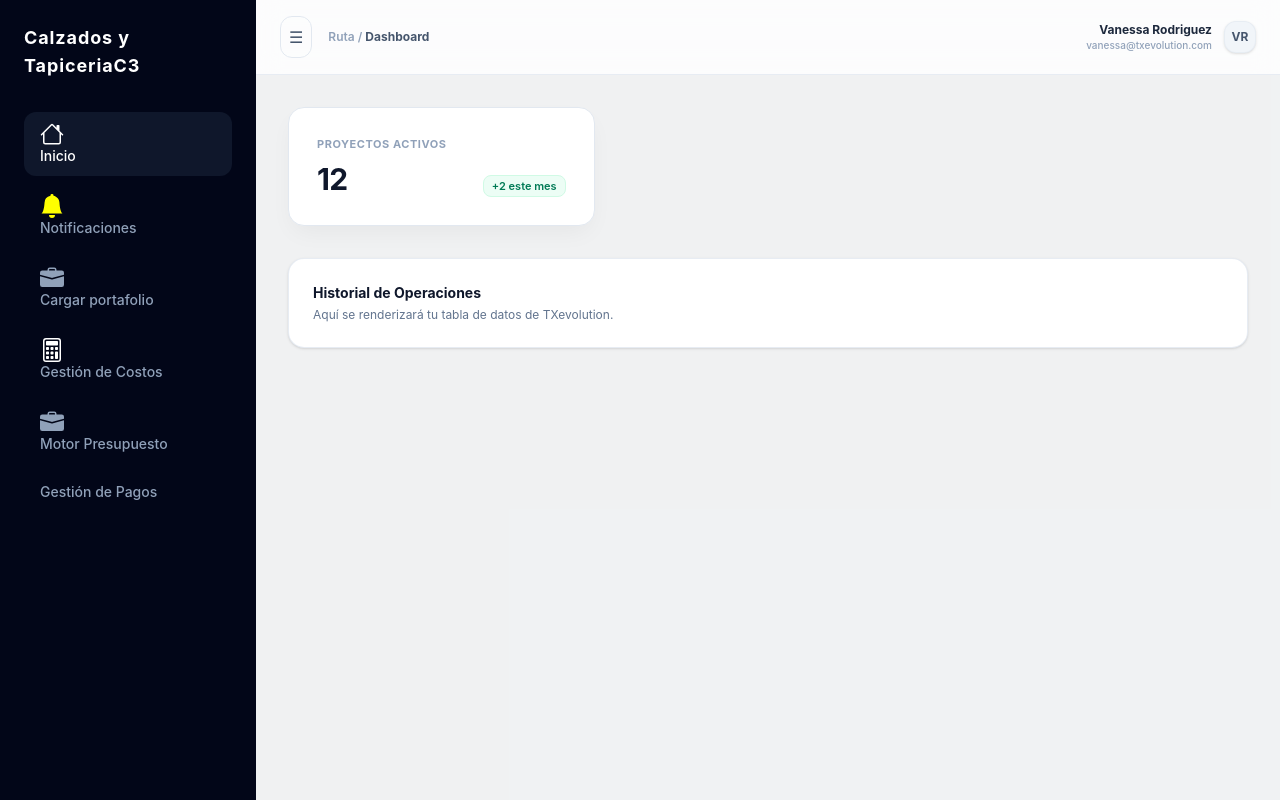
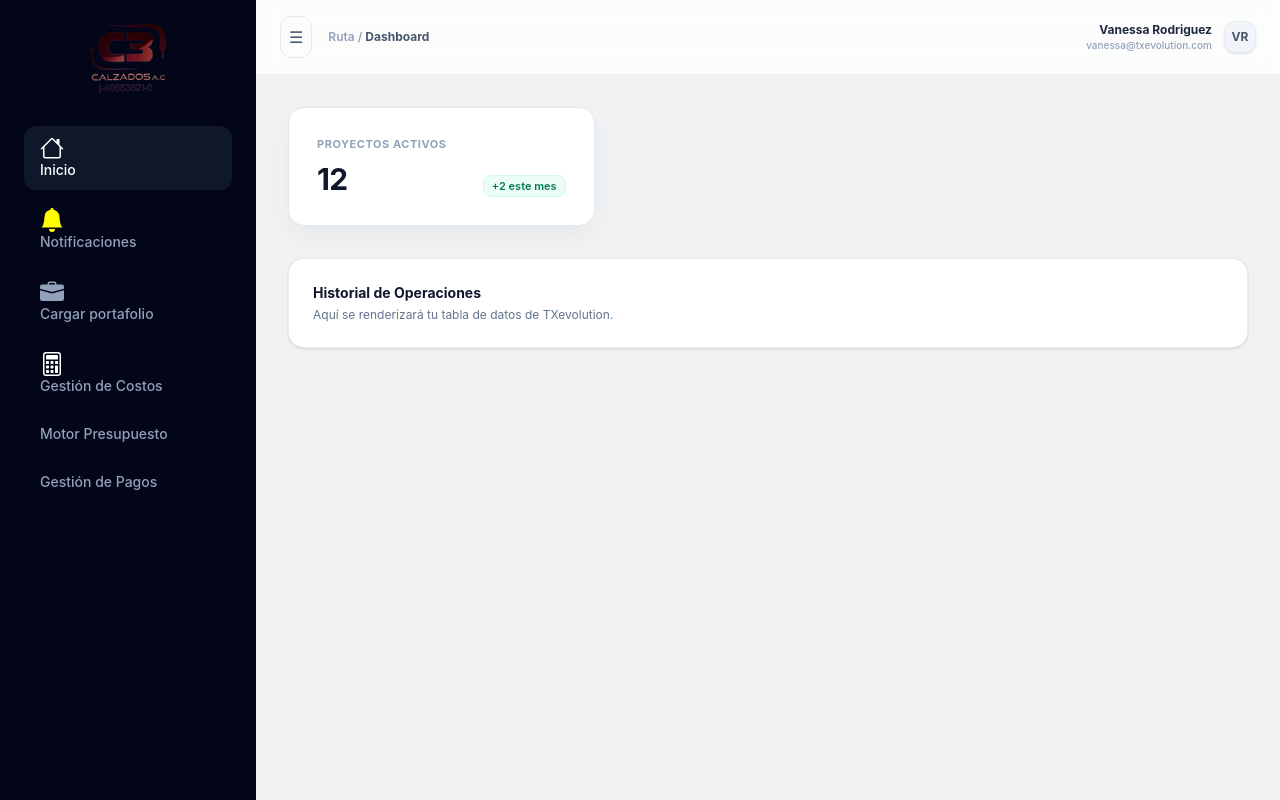
Before and after one commit to Asaaneva/txevolution, a React app in the folder sistema de gestion de presupuestosy pedidos online/frontend/: page / in a window 1280 px wide. Built offline with nearby package versions, Linux system fonts and the light colour scheme; the HTML template or start-up script is replaced by a standard one.

Commit message:
feat: implementar rutas protegidas y login desde subcarpeta front-end

```diff
--- a/sistema de gestion de presupuestosy pedidos online/frontend/package.json
+++ b/sistema de gestion de presupuestosy pedidos online/frontend/package.json
@@ -12,7 +12,8 @@
   },
   "dependencies": {
     "react": "^18.3.1",
-    "react-dom": "^18.3.1"
+    "react-dom": "^18.3.1",
+    "react-router-dom": "^7.16.0"
   },
   "devDependencies": {
     "@eslint/js": "^9.9.0",
--- a/sistema de gestion de presupuestosy pedidos online/frontend/src/components/Sidebar.jsx
+++ b/sistema de gestion de presupuestosy pedidos online/frontend/src/components/Sidebar.jsx
@@ -14,10 +14,13 @@ export const Sidebar = ({ isOpen, setIsOpen }) => {
       {/* Contenido del Sidebar */}
       <div className="p-6 flex flex-col h-full w-64">
         <div className="flex items-center justify-between mb-8">
-          <span className="text-lg font-bold tracking-wider text-white">
-            Calzados y TapiceriaC3
-          </span>
-          {/* Botón para cerrar solo visible en móviles */}
+          <img
+            src="/logo(3).webp"
+            className="logo mb-6 w-16 h-16 object-contain"
+            alt="Logo"
+          />
+
+          {/* para cerrar solo visible en móviles */}
           <button
             onClick={() => setIsOpen(false)}
             className="md:hidden text-slate-400 hover:text-white"
@@ -97,17 +100,6 @@ export const Sidebar = ({ isOpen, setIsOpen }) => {
             href="#"
             className="px-4 py-2.5 rounded-xl text-sm font-medium text-slate-400 hover:bg-slate-900 hover:text-white transition-all"
           >
-            <svg
-              xmlns="http://www.w3.org/2000/svg"
-              width="24"
-              height="24"
-              fill="currentColor"
-              class="bi bi-briefcase-fill"
-              viewBox="0 0 16 16"
-            >
-              <path d="M6.5 1A1.5 1.5 0 0 0 5 2.5V3H1.5A1.5 1.5 0 0 0 0 4.5v1.384l7.614 2.03a1.5 1.5 0 0 0 .772 0L16 5.884V4.5A1.5 1.5 0 0 0 14.5 3H11v-.5A1.5 1.5 0 0 0 9.5 1zm0 1h3a.5.5 0 0 1 .5.5V3H6v-.5a.5.5 0 0 1 .5-.5" />
-              <path d="M0 12.5A1.5 1.5 0 0 0 1.5 14h13a1.5 1.5 0 0 0 1.5-1.5V6.85L8.129 8.947a.5.5 0 0 1-.258 0L0 6.85z" />
-            </svg>{" "}
             Motor Presupuesto
           </a>
           <a
```
Also changed, not shown: 1 other file (tests, documents, lock files or other folders).
